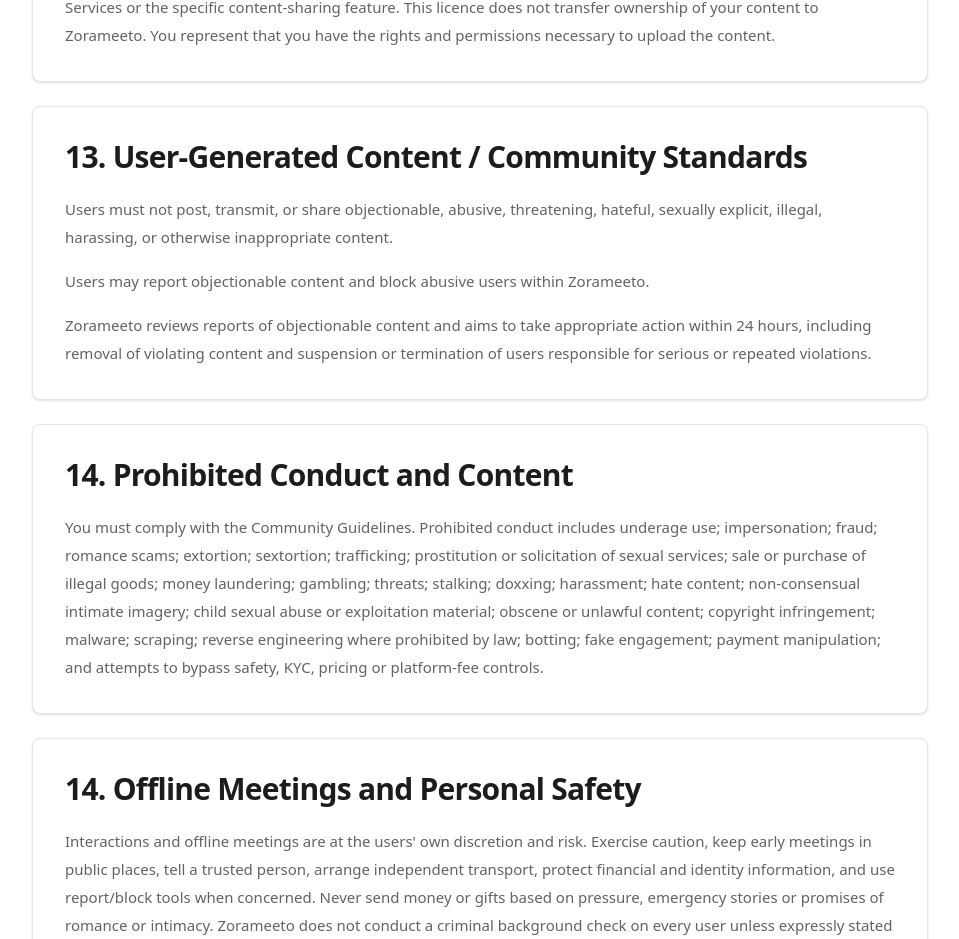
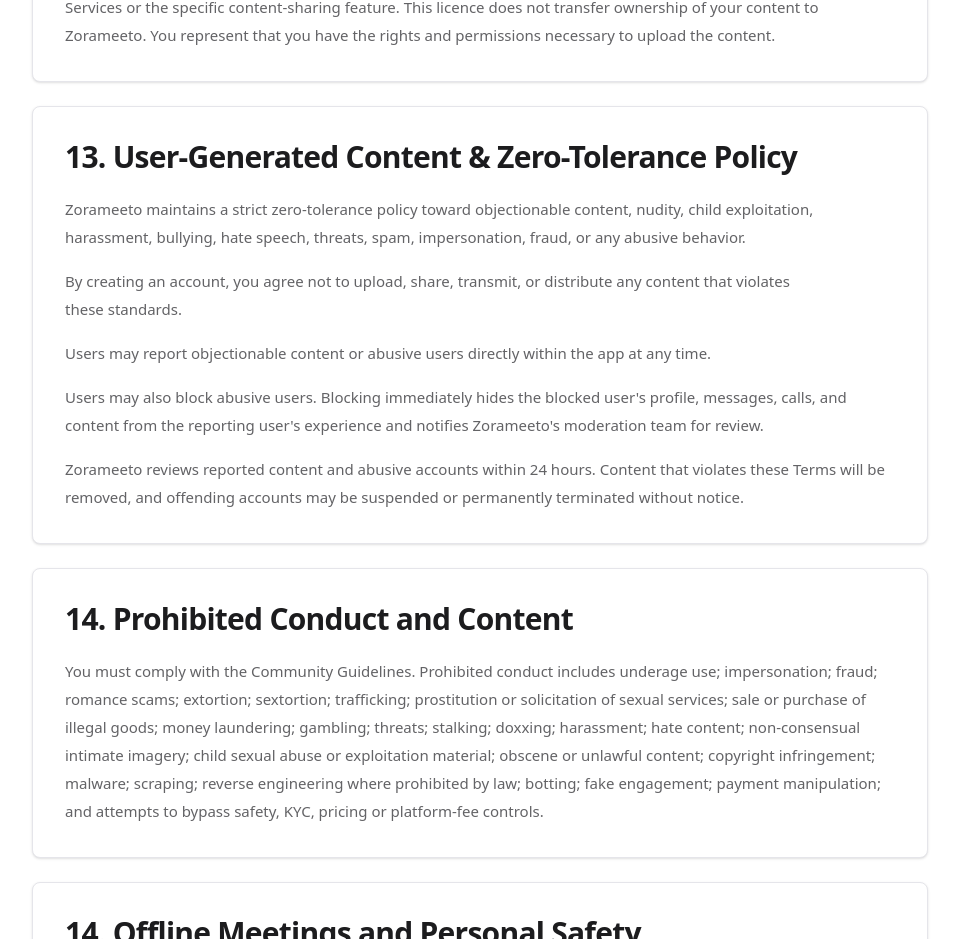
Before and after one commit to amanbhattsquare/zorameeto-website, a Next.js app: page /terms-and-conditions in a window 1280 px wide. Shown: the part 7380-8319 px from the top of the page, without its empty margins (160-1119 px from the left). Built offline with nearby package versions, Linux system fonts and the light colour scheme.

Commit message:
Update User-Generated Content section: enhance clarity and enforce zero-tolerance policy on objectionable content

```diff
--- a/src/content/legalDocuments.ts
+++ b/src/content/legalDocuments.ts
@@ -770,11 +770,13 @@
       ],
     },
     {
-      title: "13. User-Generated Content / Community Standards",
+      title: "13. User-Generated Content & Zero-Tolerance Policy",
       body: [
-        "Users must not post, transmit, or share objectionable, abusive, threatening, hateful, sexually explicit, illegal, harassing, or otherwise inappropriate content.",
-        "Users may report objectionable content and block abusive users within Zorameeto.",
-        "Zorameeto reviews reports of objectionable content and aims to take appropriate action within 24 hours, including removal of violating content and suspension or termination of users responsible for serious or repeated violations.",
+        "Zorameeto maintains a strict zero-tolerance policy toward objectionable content, nudity, child exploitation, harassment, bullying, hate speech, threats, spam, impersonation, fraud, or any abusive behavior.",
+        "By creating an account, you agree not to upload, share, transmit, or distribute any content that violates these standards.",
+        "Users may report objectionable content or abusive users directly within the app at any time.",
+        "Users may also block abusive users. Blocking immediately hides the blocked user's profile, messages, calls, and content from the reporting user's experience and notifies Zorameeto's moderation team for review.",
+        "Zorameeto reviews reported content and abusive accounts within 24 hours. Content that violates these Terms will be removed, and offending accounts may be suspended or permanently terminated without notice.",
       ],
     },
     {
```
